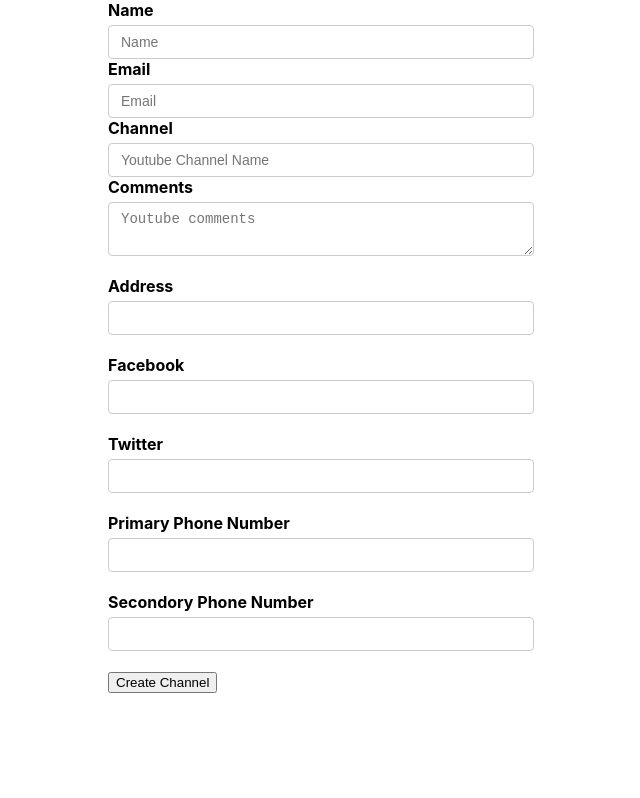
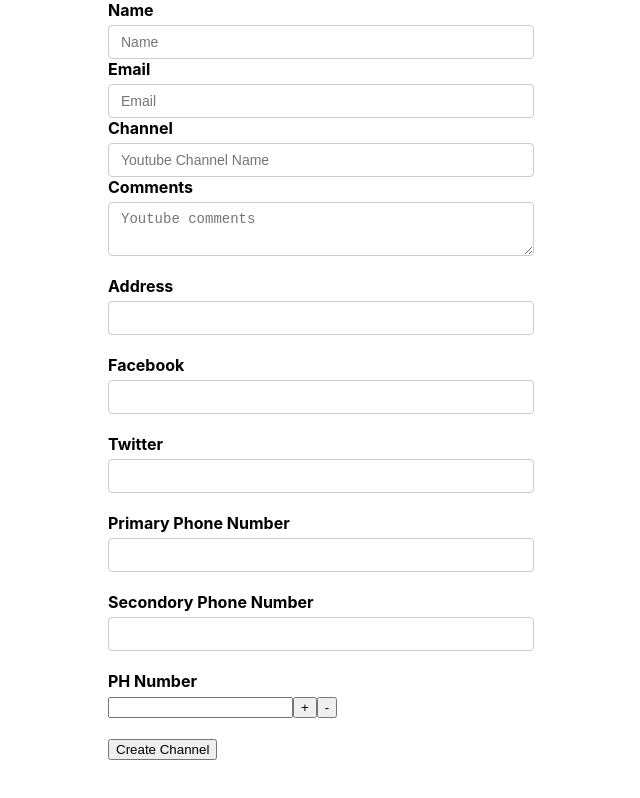
Before and after one commit to ravikirana32/React-formik, a React (Create React App) app: page / in a window 1280 px wide. Shown: the whole page, without its empty margins (319-959 px from the left). Built offline with nearby package versions, Linux system fonts and the light colour scheme.

Commit message:
adding field array component

```diff
--- a/src/Components/YoutubeForm.js
+++ b/src/Components/YoutubeForm.js
@@ -1,7 +1,7 @@
 
 
 import React from 'react';
-import {Formik,Form,Field,ErrorMessage} from 'formik';
+import {Formik,Form,Field,ErrorMessage,FieldArray} from 'formik';
 import * as yup from 'yup';
 import TextErrors from './TextErrors';
 
@@ -16,7 +16,8 @@ const YoutubeForm=()=> {
             facebook:'',
             twitter:''
         },
-        phoneNumbers:['','']
+        phoneNumbers:['',''],
+        phNumbers:['']
     };
     const onSubmit=values=>{
         console.log("Values ",values);
@@ -128,6 +129,26 @@ const YoutubeForm=()=> {
                             id="secPh"
                             name="phoneNumbers[1]" />
                     </div>
+                    <div className="form-control">
+                        <label htmlFor="secPh">PH Number</label>
+                        <FieldArray name="phNumbers">
+                                {(data)=>{
+                                    console.log(data);
+                                    const {push,remove,form}=data;
+                                    const {values} =form;
+                                    const {phNumbers}=values;
+                                    return <div>
+                                        {
+                                            phNumbers.map((data,index)=>(
+                                                <div>
+                                                    <Field name={`phNumbers[${index}]`}/><span><button onClick={()=>{push('')}}>+</button><button onClick={()=>{remove(index)}}>-</button></span>
+                                                </div>
+                                            ))
+                                        }
+                                    </div>
+                                }}
+                        </FieldArray>
+                    </div>
                     <button type="submit">Create Channel</button>
                 </Form>
             </Formik>
```
